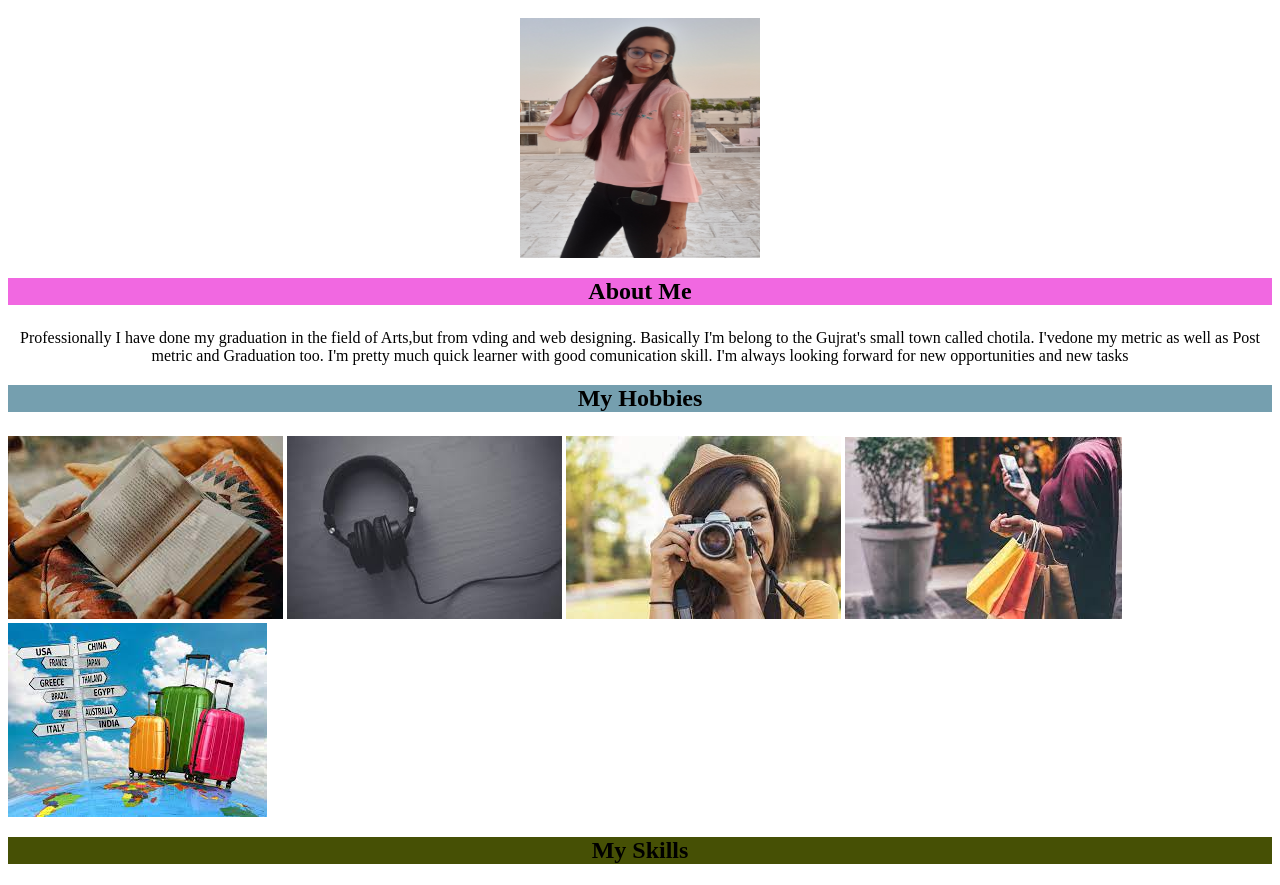
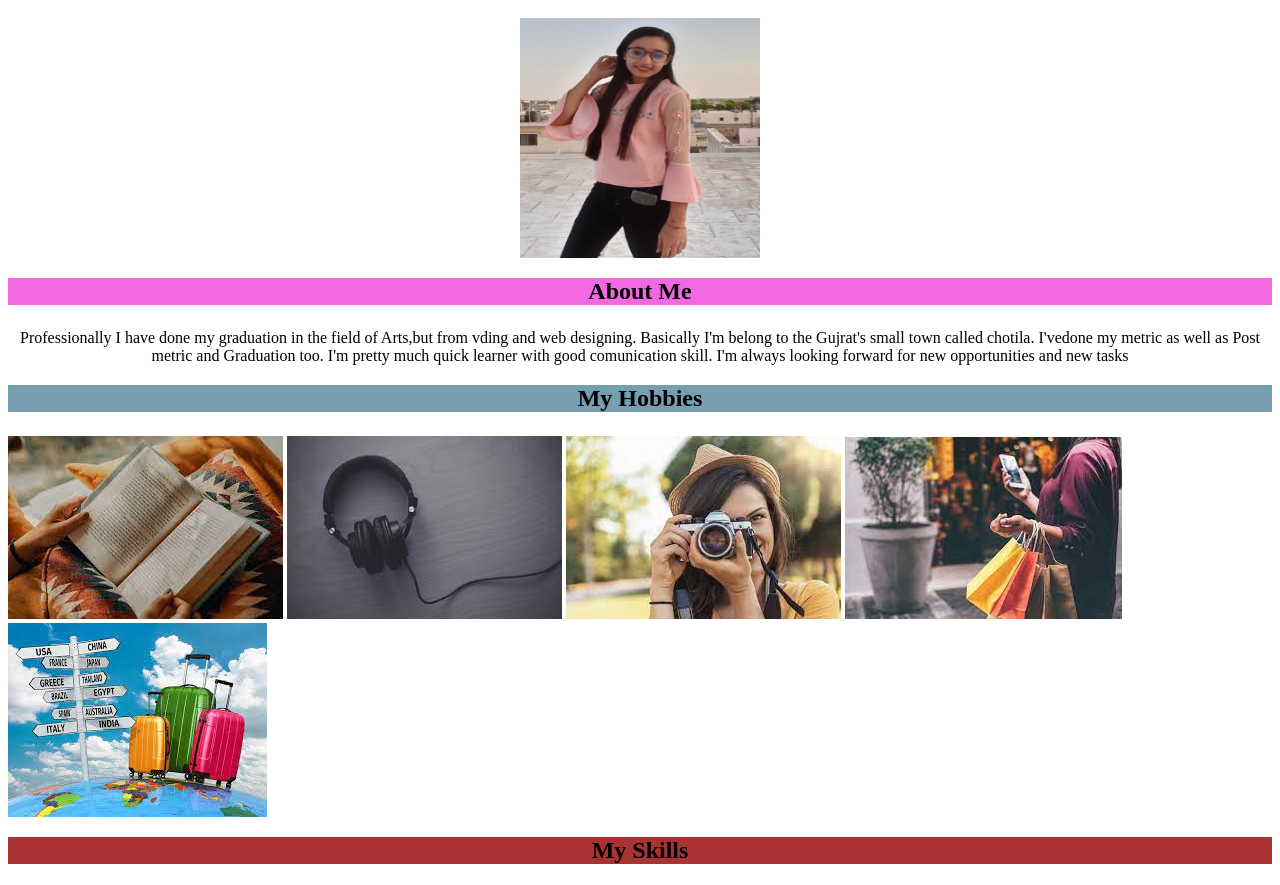
Before and after one commit to janvivaghela223/Janvi_profile, a plain HTML site: page index.html in a window 1280 px wide. Shown: the part 48-933 px from the top of the page. Drawn offline with Linux system fonts and the light colour scheme.

Commit message:
commited

```diff
--- a/index.html
+++ b/index.html
@@ -22,7 +22,7 @@
                 <img src="reading.jpg"/>  <img src="music.jpg"/>  <img src="photography.jpg"/>  <img src="shopping.jpg"/>  <img src="traveling.jpg"/>
             </center>
             <center>
-                <h2 <p style="background-color:rgb(70, 80, 5)">My Skills</p></h2>
+                <h2 <p style="background-color:rgb(169, 51, 51)">My Skills</p></h2>
             </center>
             <center>
             <img src="html.png" height="90" width="90"/> <img src="java.jpg"height="90"width="90"/> <img src="node.jpg"height="90"width="90"/> <img src="css.png" height="90"width="90"/> <img src="bootstrap.png"height="90"width="90"/> <img src="mangodb.jpg"height="90"width="90"/>
```
